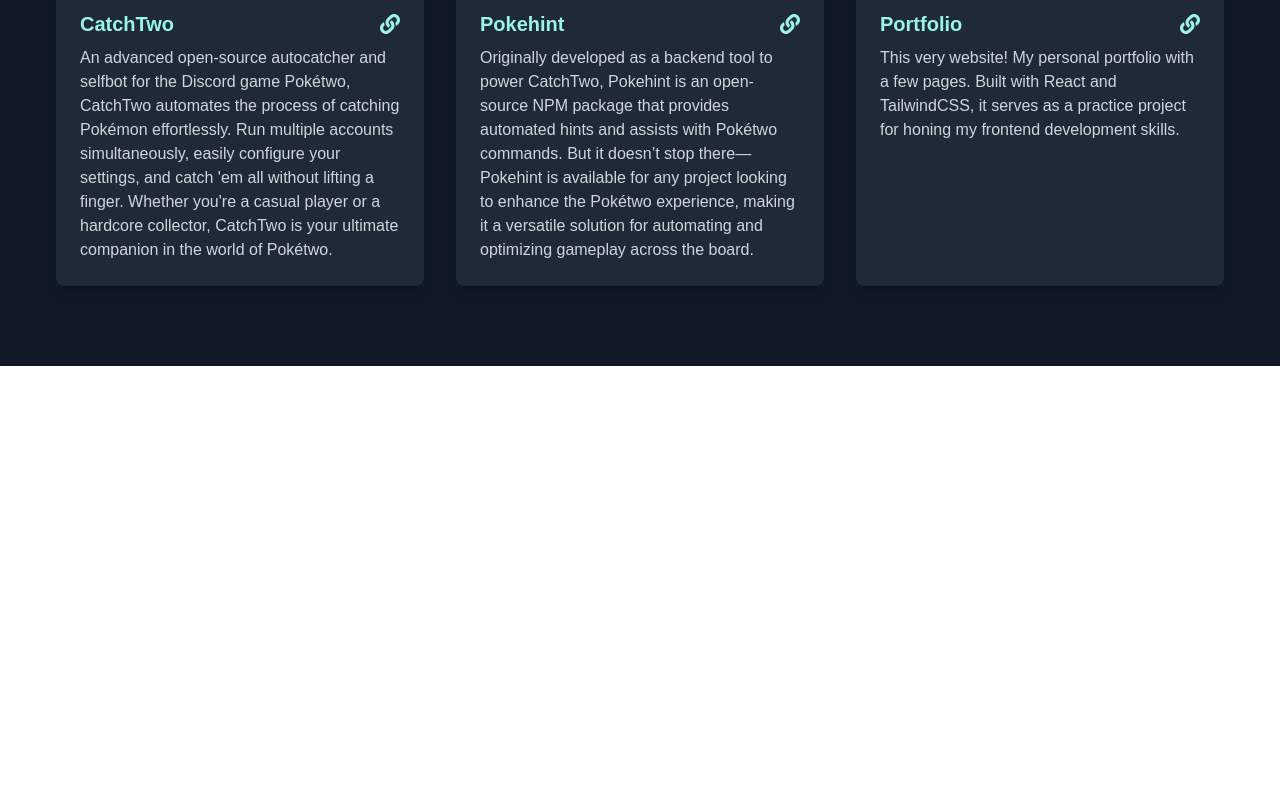
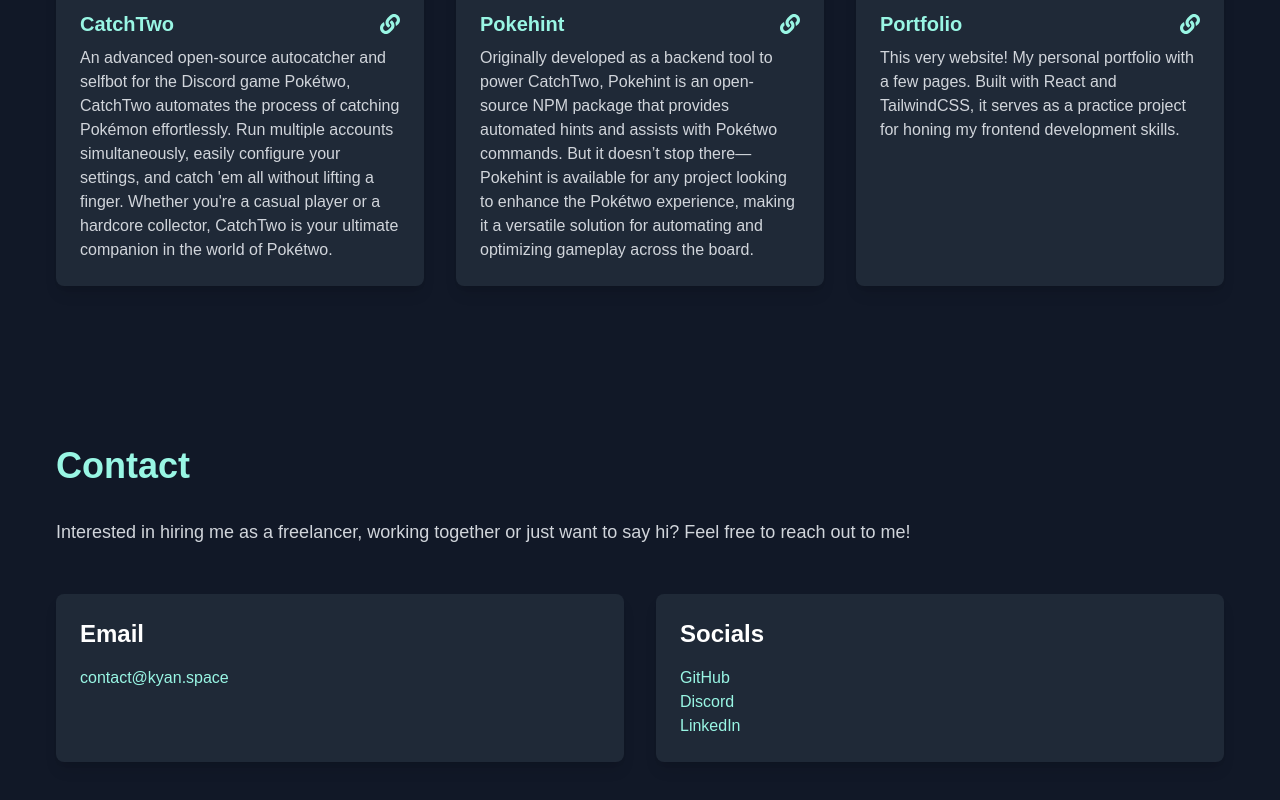
Before and after one commit to kyan0045/portfolio, a React (Create React App) app: page / in a window 1280 px wide. Shown: the part 1776-2576 px from the top of the page. Before the commit the page ends 2142 px from the top, so only its background shows below. Built offline with nearby package versions, Linux system fonts and the light colour scheme.

Commit message:
Add contact info + gtag

```diff
--- a/public/index.html
+++ b/public/index.html
@@ -1,6 +1,19 @@
 <!DOCTYPE html>
 <html lang="en">
   <head>
+    <!-- Google tag (gtag.js) -->
+    <script
+      async
+      src="https://www.googletagmanager.com/gtag/js?id=G-5ZHX69GJCY"></script>
+    <script>
+      window.dataLayer = window.dataLayer || [];
+      function gtag() {
+        dataLayer.push(arguments);
+      }
+      gtag("js", new Date());
+
+      gtag("config", "G-5ZHX69GJCY");
+    </script>
     <meta charset="utf-8" />
     <meta name="viewport" content="width=device-width, initial-scale=1" />
     <meta name="theme-color" content="#000000" />
--- a/src/App.js
+++ b/src/App.js
@@ -185,12 +185,14 @@
             <a
               href={link}
               target="_blank"
+              rel="noopener noreferrer"
               className="hover:text-teal-400 flex-grow">
               {title}
             </a>
             <a
               href={link}
               target="_blank"
+              rel="noopener noreferrer"
               className="ml-2 text-teal-200 hover:text-teal-400">
               <FaLink />
             </a>
@@ -246,6 +248,54 @@
       </div>
     </div>
   );
+})
+
+const ContactMe = React.forwardRef((props, ref) => {
+  return (
+    <div ref={ref} className="py-20 fade-in-4s">
+      <h2 id="contact" className="text-4xl font-bold mb-8 text-teal-200">
+        Contact
+      </h2>
+      <p className="text-lg mb-12 text-gray-300">
+        Interested in hiring me as a freelancer, working together or just want
+        to say hi? Feel free to reach out to me!
+      </p>
+      <div className="grid grid-cols-1 md:grid-cols-2 gap-8">
+        <div className="bg-gray-800 p-6 rounded-lg shadow-lg">
+          <h3 className="text-2xl font-semibold mb-4 text-white">Email</h3>
+          <p className="text-gray-300">
+            <a
+              href="mailto:contact@kyan.space"
+              className="text-teal-200 hover:text-teal-400">contact@kyan.space</a>
+          </p>
+        </div>
+        <div className="bg-gray-800 p-6 rounded-lg shadow-lg">
+          <h3 className="text-2xl font-semibold mb-4 text-white">Socials</h3>
+          <p className="text-gray-300">
+            <a
+              href="https://github.com/kyan0045"
+              className="text-teal-200 hover:text-teal-400">
+              GitHub
+            </a>
+          </p>
+          <p className="text-gray-300">
+            <a
+              href="https://discord.com/users/1101294362505269379"
+              className="text-teal-200 hover:text-teal-400">
+              Discord
+            </a>
+          </p>
+          <p className="text-gray-300">
+            <a
+              href="https://www.linkedin.com/in/kyan-bosman-162507281/"
+              className="text-teal-200 hover:text-teal-400">
+              LinkedIn
+            </a>
+          </p>
+        </div>
+      </div>
+    </div>
+  );
 });
 
 export default function App() {
@@ -258,6 +308,7 @@
         <Hero projectsRef={projectsRef} />
         <About />
         <Projects ref={projectsRef} />
+        <ContactMe />
       </div>
       <SpeedInsights />
       <Analytics />
```
